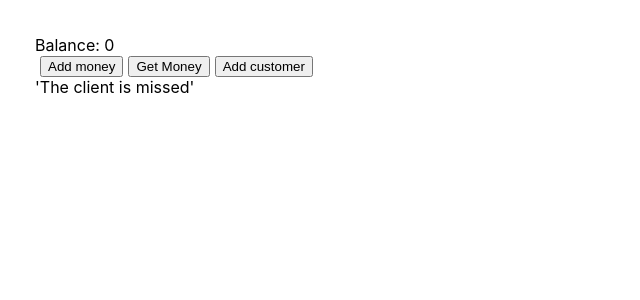
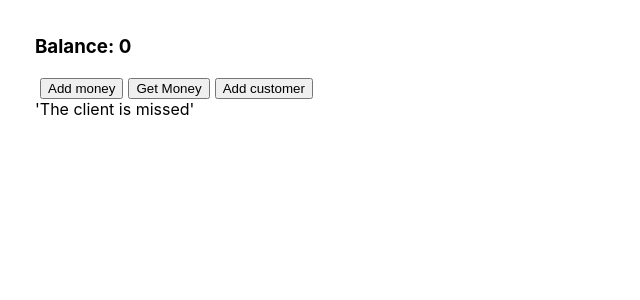
Before and after one commit to DmitryShastel/Native_JS_2.0_old, a React (Create React App) app in the folder Folder_1/native_js_2.0/: page / in a window 1280 px wide. Shown: the top 300 px of the page, without its empty margins (0-640 px from the left). Built offline with nearby package versions, Linux system fonts and the light colour scheme.

Commit message:
The React native task is done

```diff
--- a/Folder_1/native_js_2.0/src/App.tsx
+++ b/Folder_1/native_js_2.0/src/App.tsx
@@ -5,6 +5,6 @@ import {Interface} from "./Native_JS_2.0/Native_JS_Tuesday/Application-Redux/com
 
 export function App() {
     return (
-        <Interface  />
+        <Interface />
     );
 }
--- a/Folder_1/native_js_2.0/src/Native_JS_2.0/Native_JS_Tuesday/Application-Redux/components/interfice.tsx
+++ b/Folder_1/native_js_2.0/src/Native_JS_2.0/Native_JS_Tuesday/Application-Redux/components/interfice.tsx
@@ -4,11 +4,10 @@ import {addCustomerAC, addMoneyAC, CustomerType, getMoneyAC, removeCustomerAC} f
 import {store} from "../redux/redux-store";
 
 
-
 export const Interface = () => {
 
     const dispatch = useDispatch()
-    const cash : any = useSelector<typeof store>((state) => state.cash.cash)
+    const cash: any  = useSelector<typeof store>((state) => state.cash.cash)
     const customers: any = useSelector<typeof store>(state => state.customers.customers)
 
 
@@ -40,7 +39,9 @@ export const Interface = () => {
     return (
 
         <div>
-            <div>Balance: {cash}</div>
+            <div>
+                <h3>Balance: {cash}</h3>
+            </div>
             <div>
                 <button onClick={() => {addMoney(Number(prompt()))}}>Add money</button>
                 <button onClick={() => {getMoney(Number(prompt()))}}>Get Money</button>
@@ -51,7 +52,7 @@ export const Interface = () => {
                     <div>{
                         customers.map((c: any) => <div
                             onClick={() => {removeCustomer(c)}}
-                            style={{border: '1px solid red'}}>{c.name}</div>)}
+                            >{c.name}</div>)}
                     </div>
                     : <div>'The client is missed' </div>}
         </div>
--- a/Folder_1/native_js_2.0/src/Native_JS_2.0/Native_JS_Tuesday/Application-Redux/reducers/reducers.ts
+++ b/Folder_1/native_js_2.0/src/Native_JS_2.0/Native_JS_Tuesday/Application-Redux/reducers/reducers.ts
@@ -79,14 +79,14 @@ export const customerReducer = (state: DefaultCustomerStateType = defaultCustome
     }
 }
 
-export const addCustomerAC = (payload: any) => {
+export const addCustomerAC = (payload: {}) => {
     return {
         type: 'ADD-CUSTOMER',
         payload
     }
 }
 
-export const removeCustomerAC = (payload: any) => {
+export const removeCustomerAC = (payload: {}) => {
     return {
         type: 'REMOVE-CUSTOMER',
         payload
```
